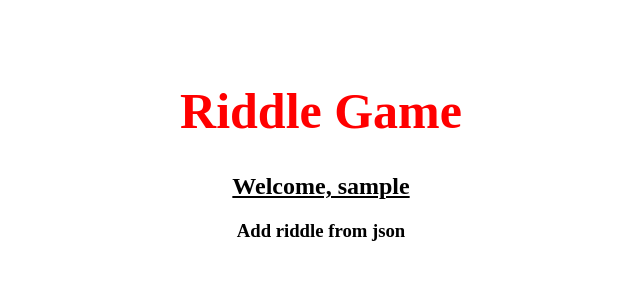
After one commit to eamon139/riddlemaster, a Flask app: template templates/thegame.html in a window 1280 px wide. The commit adds this page. Shown: the top 300 px of the page, without its empty margins (319-959 px from the left). Run offline with Flask 2, Linux system fonts and the light colour scheme; the template is opened without the code that fills it: most values are stand-ins (such as "Sample title", 1, 10 or a date in 2020).

Commit message:
add frame work

```diff
--- a/css/style.css
+++ b/css/style.css
@@ -1 +1,11 @@
-h1{color: red;}
+h1{color: red;
+    font-size: 50px;
+}
+
+h2{text-decoration: underline; }
+
+  body {
+text-align: center
+  }
+
+.container{padding: 40px;}
--- /dev/null
+++ b/data/users.txt
@@ -0,0 +1,2 @@
+s
+s
--- a/run.py
+++ b/run.py
@@ -0,0 +1,52 @@
+import os
+import json
+from datetime import datetime
+from flask import Flask, redirect, render_template, request
+
+app = Flask(__name__)
+app.secret_key = 'some_secret'
+data = []
+
+
+def write_to_file(filename, data):
+    """Handle process of writing data to a file"""
+    with open(filename, "a") as file:
+        file.writelines(data)
+
+def add_messages(username, message):
+    """Add messages to the `messages` text file"""
+    write_to_file("data/messages.txt" , "({0}) {1} - {2}\n".format(
+            datetime.now().strftime("%H:%M:%S"),
+            username.title(),
+            message))
+
+
+
+
+
+@app.route('/', methods=["GET", "POST"])
+def index():
+    """Main page ad user name ---------------------------------------"""
+
+    # Handel the post request
+    if request.method == "POST":
+        write_to_file("data/users.txt", request.form["username"] + "\n")
+        return redirect(request.form["username"])
+    return render_template("index.html")
+
+
+
+
+
+@app.route('/<username>')
+def user(username):
+    """Display welcome MGS messages-----------------------------------"""
+    return render_template("thegame.html",
+                            username=username,)
+
+
+
+
+
+
+app.run(host=os.getenv('IP'), port=int(os.getenv('PORT')), debug=True)
--- /dev/null
+++ b/templates/thegame.html
@@ -0,0 +1,28 @@
+<!DOCTYPE html>
+<html lang="en">
+<head>
+
+    <title>Game</title>
+
+   <link rel="stylesheet" href="../css/style.css" type="text/css" />
+
+</head>
+<body>
+
+
+    <div class="main">
+        <div class="overlay">
+            <div class="container">
+                <h1 class="title">Riddle Game </h1>
+                <h2>Welcome, {{ username }}</h2>
+
+
+                <h3> Add riddle from json </h3>
+
+        </div>
+
+
+
+
+</body>
+</html>
```
Also changed, not shown: data/messages.txt (added, +11 -0 lines), data/questions.json (added, +12 -0 lines), templates/index.html (+25 -1 lines).
